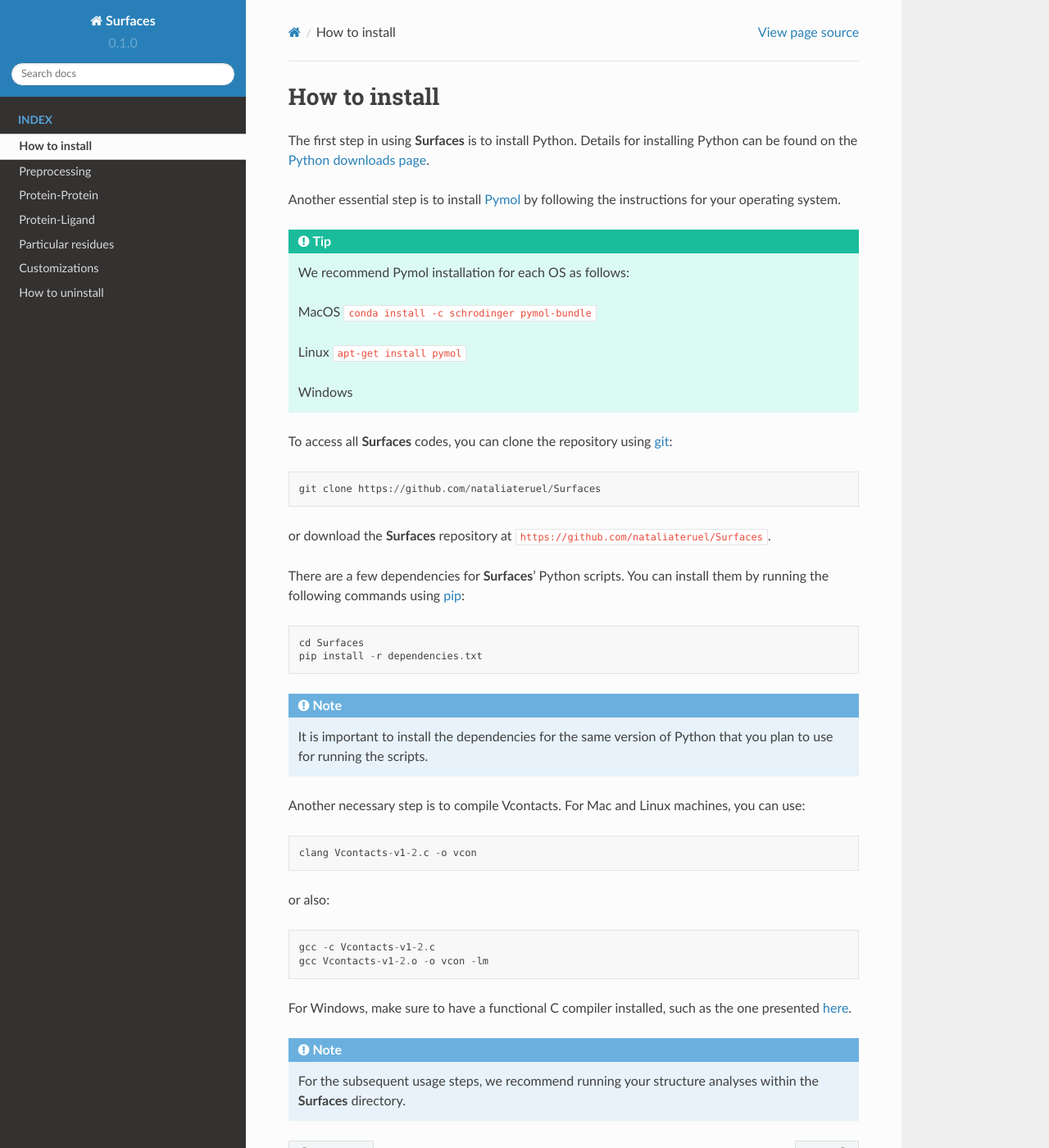
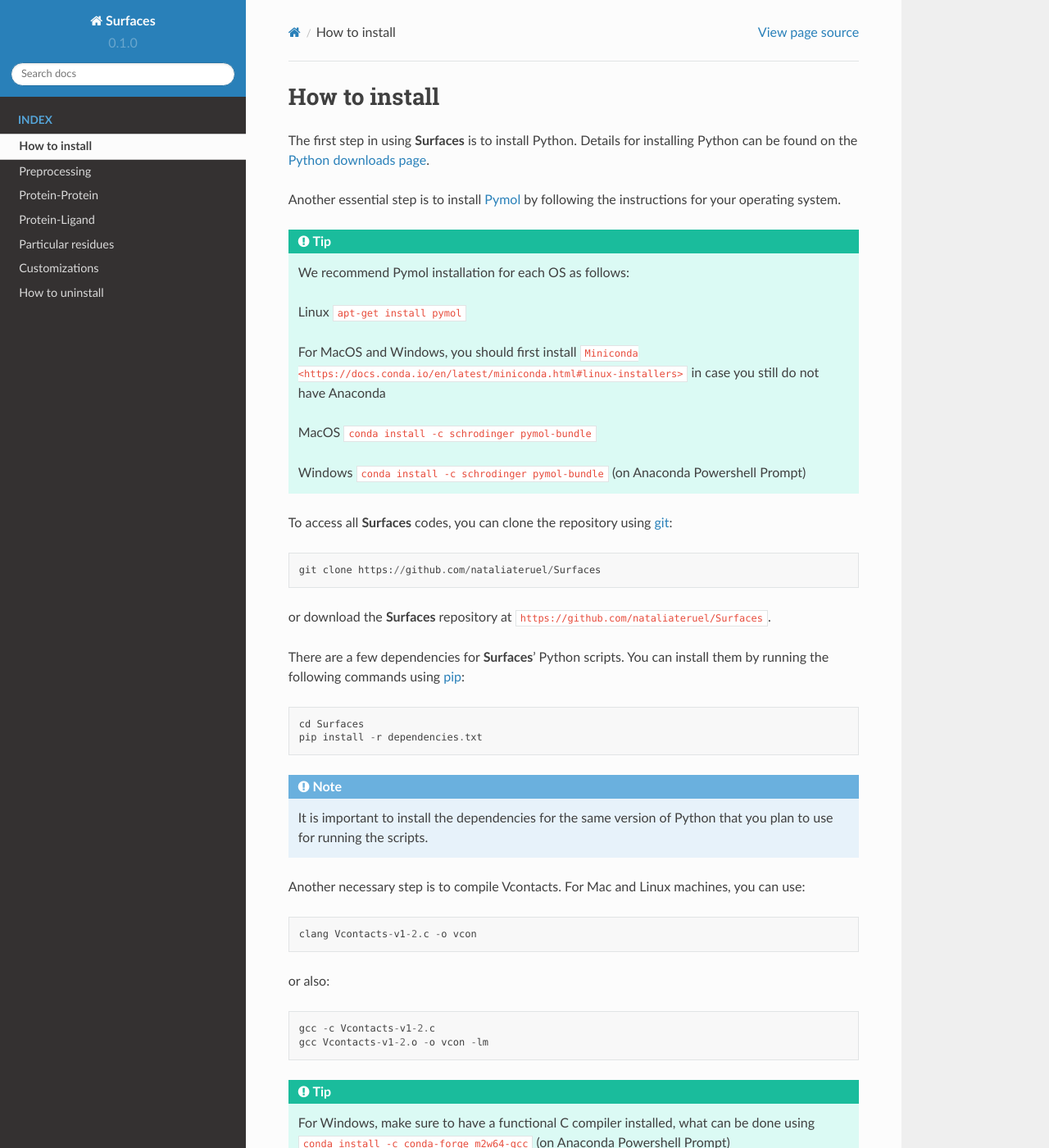
Before and after one commit to nataliateruel/Surfaces_tutorial, a Sphinx documentation site: the page built from docs/source/How_to_install.rst, in a window 1280 px wide and 1400 px high. Shown: the whole window at 82% size. Built offline with Sphinx 7.4.7 and the Read the Docs theme 2.0.0, drawn with Linux system fonts in a browser that asks for light colours.

Commit message:
Update How_to_install.rst

```diff
--- a/docs/source/How_to_install.rst
+++ b/docs/source/How_to_install.rst
@@ -9,11 +9,13 @@
 
 	We recommend Pymol installation for each OS as follows:
 
+	Linux ``apt-get install pymol``
+
+	For MacOS and Windows, you should first install ``Miniconda <https://docs.conda.io/en/latest/miniconda.html#linux-installers>`` in case you still do not have Anaconda
+
 	MacOS ``conda install -c schrodinger pymol-bundle``
 
-	Linux ``apt-get install pymol``
-
-	Windows
+	Windows ``conda install -c schrodinger pymol-bundle`` (on Anaconda Powershell Prompt)
 
 
 To access all **Surfaces** codes, you can clone the repository using `git <https://github.com/git-guides/install-git>`_::
@@ -40,7 +42,9 @@
 	gcc -c Vcontacts-v1-2.c
 	gcc Vcontacts-v1-2.o -o vcon -lm
 
-For Windows, make sure to have a functional C compiler installed, such as the one presented `here <https://www.wikihow.com/Run-C-Program-in-Command-Prompt>`_.
+.. tip::
+
+	For Windows, make sure to have a functional C compiler installed, what can be done using ``conda install -c conda-forge m2w64-gcc`` (on Anaconda Powershell Prompt)
 
 .. note::
 
```
